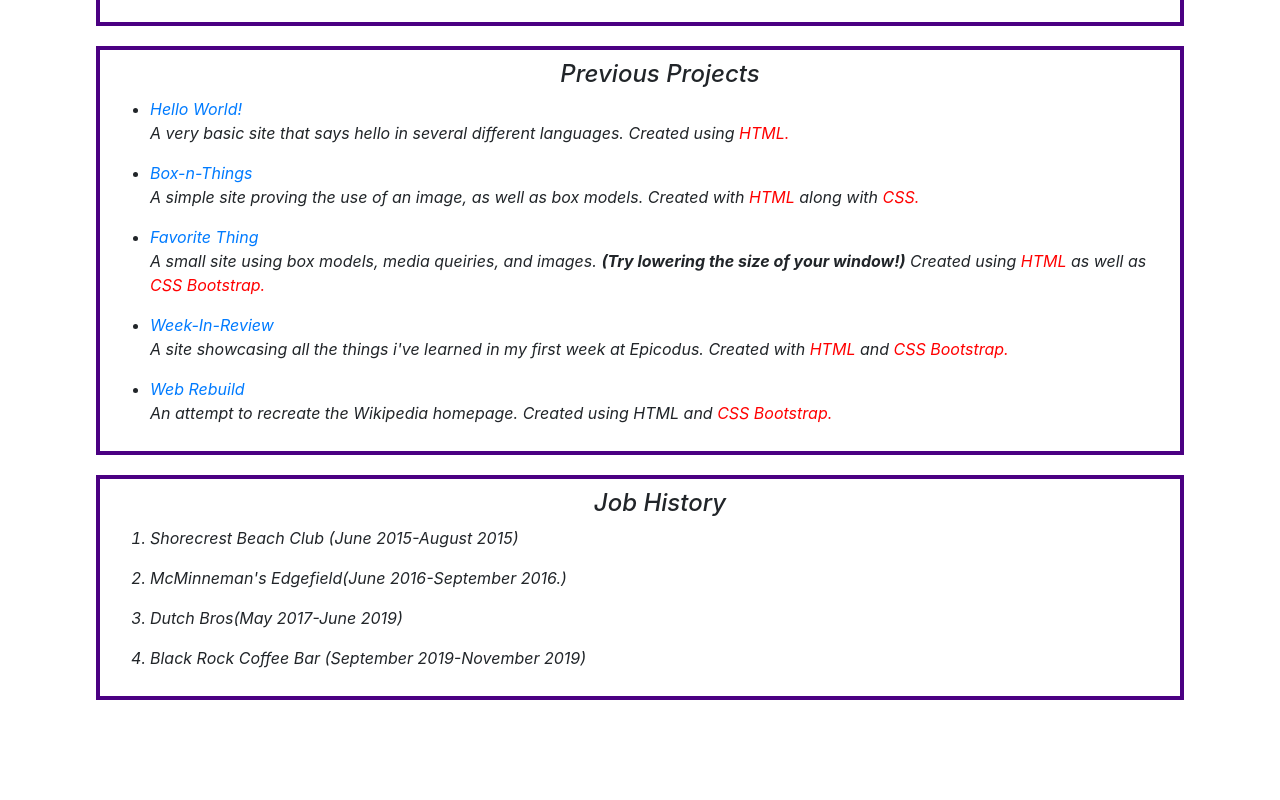
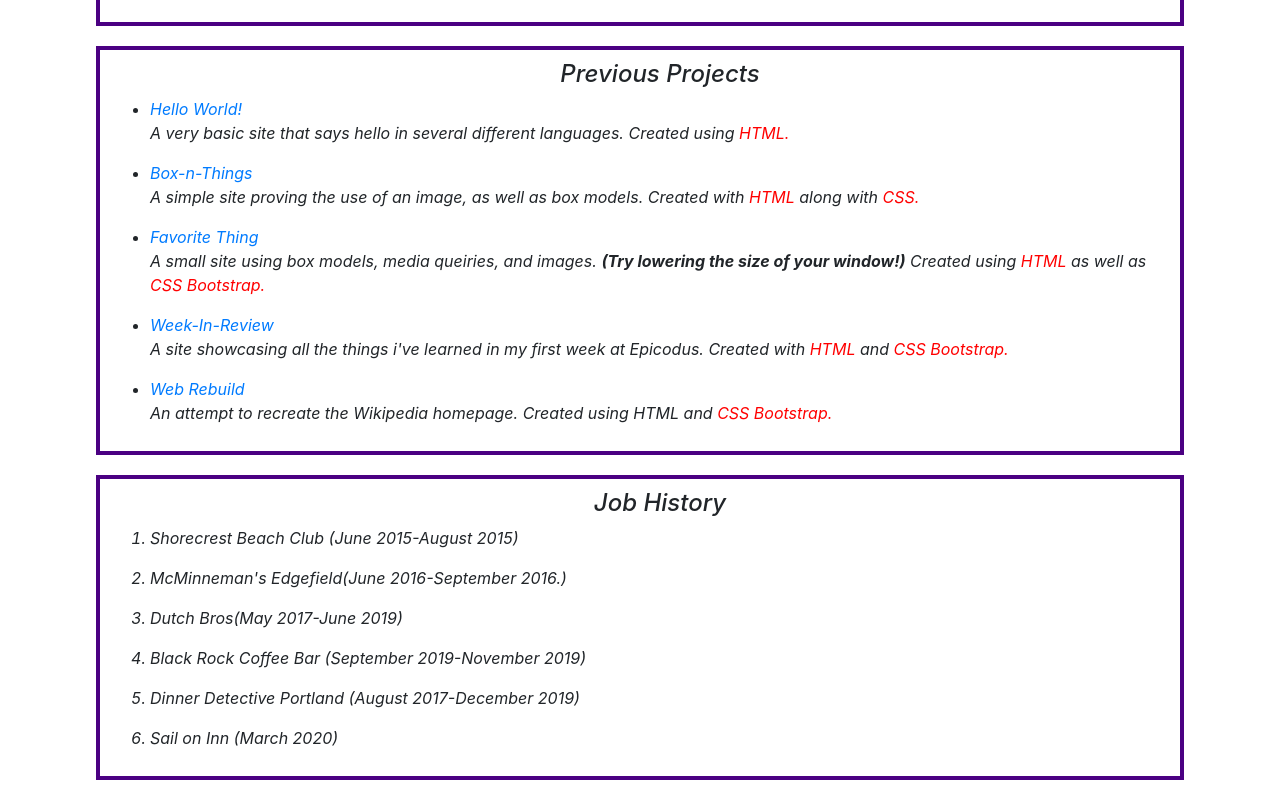
Before and after one commit to GarrettBrown-dev/My-Portfolio, a plain HTML site: page index.html in a window 1280 px wide. Shown: the part 1429-2229 px from the top of the page. Before the commit the page ends 2149 px from the top, so only its background shows below. Drawn offline with Linux system fonts and the light colour scheme.

```diff
--- a/index.html
+++ b/index.html
@@ -12,6 +12,7 @@
   <div class="centered-image">
     <img src="img/GB-Earnest.jpg" alt="placeholder image of me"></img>
     </div>
+    <!--I promise I will change this image later! I don't have any super "professional" photos of me at the moment that aren't my senior pictures.-->
 
 
 <div class="box-1">
@@ -39,6 +40,8 @@
     <li><p>McMinneman's Edgefield(June 2016-September 2016.)</p></li>
     <li><p>Dutch Bros(May 2017-June 2019)</p></li>
     <li><p>Black Rock Coffee Bar (September 2019-November 2019)</p></li>
+    <li><p>Dinner Detective Portland (August 2017-December 2019)</p></li>
+    <li><p>Sail on Inn (March 2020)</p></li>
   </ol>
 </div>
 
```
